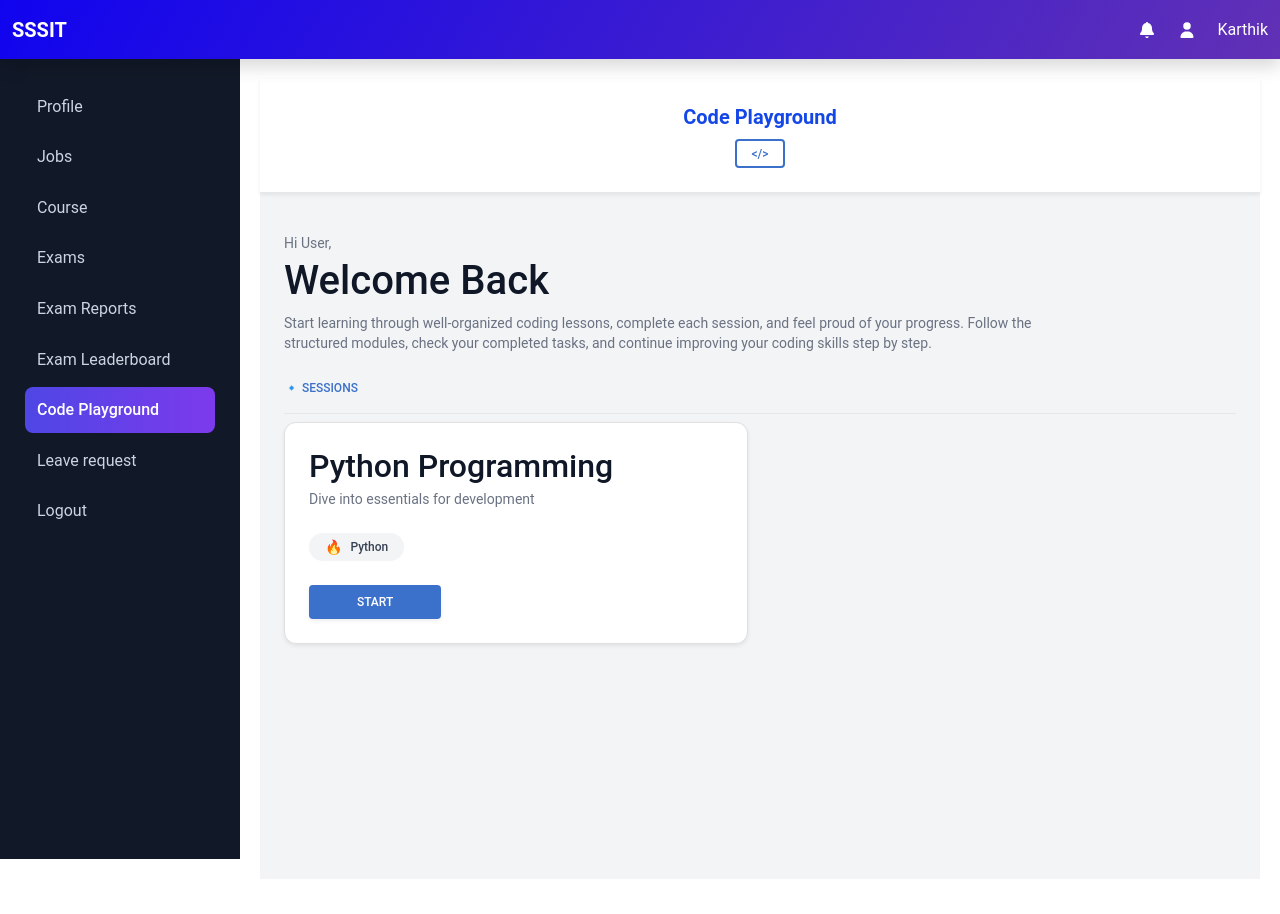
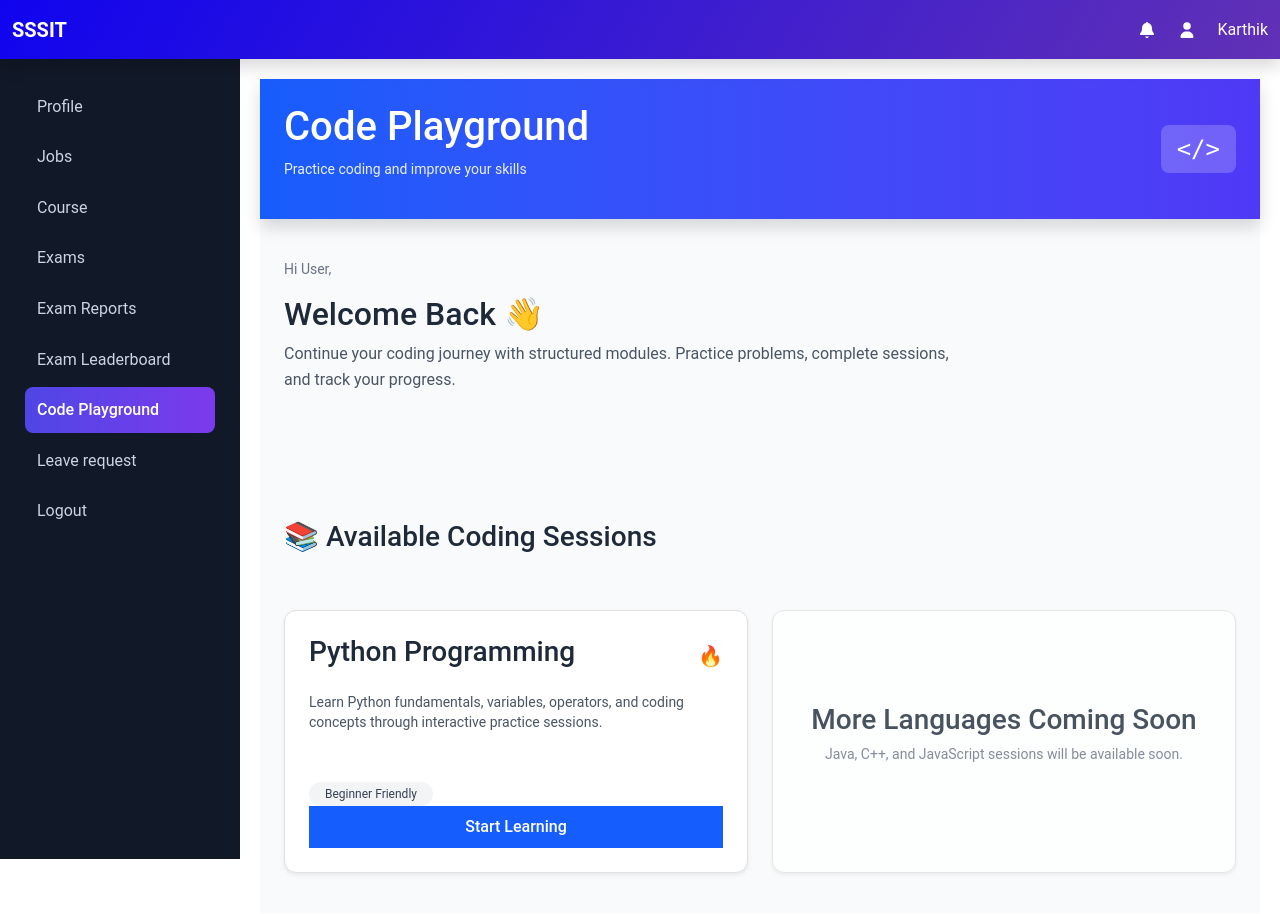
Before and after one commit to sssituser/python12to1pmmainproject, a React (Vite) app in the folder placementapp/: page /playground in a window 1280 px wide. Shown: the top 914 px of the page. Built offline with nearby package versions, Linux system fonts and the light colour scheme.

Commit message:
designed code playground

```diff
--- a/placementapp/src/pages/Playground.jsx
+++ b/placementapp/src/pages/Playground.jsx
@@ -1,110 +1,115 @@
 import React from "react";
-
 import { useNavigate } from "react-router-dom";
 
 function Playground() {
+
   const navigate = useNavigate();
-
-  // Get username dynamically
   const username = localStorage.getItem("username");
 
   return (
-    <div className="min-h-screen bg-gray-100 flex flex-col">
+    <div className="min-h-screen bg-gray-50">
 
-      {/* Top bar / header */}
-      <header className="w-full bg-white shadow-sm border-b border-gray-200">
-        <div className="w-full py-4 flex flex-col items-center justify-center text-center">
+      {/* Header */}
+      <header className="bg-gradient-to-r from-blue-600 to-indigo-600 text-white shadow">
+        <div className="max-w-6xl mx-auto px-6 py-6 flex items-center justify-between">
 
-          <span className="text-xl font-semibold text-blue-700">
-            Code Playground
-          </span>
+          <div>
+            <h1 className="text-2xl font-semibold">Code Playground</h1>
+            <p className="text-sm opacity-90">
+              Practice coding and improve your skills
+            </p>
+          </div>
 
-          <button
-            type="button"
-            className="btn btn-outline-primary btn-sm rounded-full mt-2 text-blue-600 border-blue-400"
-          >
+          <div className="text-2xl bg-white/20 px-3 py-2 rounded-lg font-mono">
             {"</>"}
-          </button>
+          </div>
 
         </div>
       </header>
 
-      {/* Main content */}
-      <main className="flex-1 w-full">
-        <div className="max-w-6xl mx-auto px-4 py-10">
 
-          {/* Greeting */}
-          <p className="text-sm text-gray-500 mb-1">
+      {/* Main Section */}
+      <main className="max-w-6xl mx-auto px-6 py-10">
+
+        {/* Greeting */}
+        <div className="mb-10">
+          <p className="text-sm text-gray-500">
             Hi {username ? username : "User"},
           </p>
 
-          <h1 className="text-2xl font-semibold text-gray-900 mb-2">
-            Welcome Back
-          </h1>
+          <h2 className="text-3xl font-bold text-gray-800 mt-1">
+            Welcome Back 👋
+          </h2>
 
-          <p className="text-sm text-gray-500 mb-3 max-w-3xl">
-            Start learning through well-organized coding lessons, complete each
-            session, and feel proud of your progress. Follow the structured
-            modules, check your completed tasks, and continue improving your
-            coding skills step by step.
+          <p className="text-gray-600 mt-2 max-w-2xl">
+            Continue your coding journey with structured modules.
+            Practice problems, complete sessions, and track your progress.
           </p>
+        </div>
 
-          {/* Sessions tab */}
-          <div className="border-b border-gray-200 mb-2">
+
+        {/* Section Title */}
+        <h3 className="text-xl font-semibold text-gray-800 mb-6 flex items-center gap-2">
+          📚 Available Coding Sessions
+        </h3>
+
+
+        {/* Cards */}
+        <div className="grid md:grid-cols-2 gap-6">
+
+          {/* Python Card */}
+          <div className="bg-white rounded-xl border shadow-sm p-6 hover:shadow-lg transition duration-300 flex flex-col justify-between">
+
+            <div>
+              <div className="flex items-center justify-between mb-3">
+
+                <h3 className="text-lg font-semibold text-gray-800">
+                  Python Programming
+                </h3>
+
+                <span className="text-orange-500 text-xl">🔥</span>
+
+              </div>
+
+              <p className="text-sm text-gray-600 mb-5">
+                Learn Python fundamentals, variables, operators, and coding
+                concepts through interactive practice sessions.
+              </p>
+
+              <span className="inline-block bg-gray-100 text-gray-700 text-xs px-3 py-1 rounded-full">
+                Beginner Friendly
+              </span>
+            </div>
+
             <button
-              type="button"
-              className="btn btn-link px-0 pb-3 border-b-2 border-blue-600 text-blue-600 font-medium rounded-none inline-flex items-center gap-2"
+              onClick={() => navigate("/playground/python")}
+              className="mt-6 bg-blue-600 text-white py-2 rounded-lg font-medium hover:bg-blue-700 transition"
             >
-              🔹 Sessions
+              Start Learning
             </button>
+
           </div>
 
-          {/* Card */}
-          <div className="grid grid-cols-1 md:grid-cols-2 gap-6">
 
-            <div className="bg-white rounded-xl shadow-sm border border-gray-200 p-6 flex flex-col justify-between">
+          {/* Coming Soon Card */}
+          <div className="bg-white rounded-xl border shadow-sm p-6 flex flex-col justify-center items-center text-center opacity-80">
 
-              <div>
-                <h2 className="text-lg font-semibold text-gray-900 mb-1">
-                  Python Programming
-                </h2>
+            <h3 className="text-lg font-semibold text-gray-800 mb-2">
+              More Languages Coming Soon
+            </h3>
 
-                <p className="text-sm text-gray-500 mb-4">
-                  Dive into essentials for development
-                </p>
-
-                {/* Python Tag with Fire Symbol */}
-                <div className="inline-flex items-center px-3 py-1 rounded-full bg-gray-100 text-xs font-medium text-gray-700">
-
-                  <span className="mr-2 text-orange-500 text-sm">
-                    🔥
-                  </span>
-
-                  <span>Python</span>
-
-                </div>
-              </div>
-
-              {/* Start Button */}
-              <div className="mt-6">
-                <button
-                  type="button"
-                  className="btn btn-primary w-full md:w-auto px-5 py-2 rounded-lg font-semibold shadow-sm"
-                  onClick={() => navigate("/playground/python")}
-                >
-                  Start
-                </button>
-              </div>
-
-            </div>
+            <p className="text-sm text-gray-500">
+              Java, C++, and JavaScript sessions will be available soon.
+            </p>
 
           </div>
 
         </div>
+
       </main>
+
     </div>
   );
 }
 
-
 export default Playground;
--- a/placementapp/src/pages/PlaygroundDetail.jsx
+++ b/placementapp/src/pages/PlaygroundDetail.jsx
@@ -5,98 +5,114 @@ import variablesImg from "../assets/variables.jpg";
 import operatorsImg from "../assets/operators.jpg";
 
 function PlaygroundDetail() {
+
   const navigate = useNavigate();
+
   const sessions = [
     {
       title: "Introduction to Variables, Comments and Usage",
       description:
-        "Explore the key concepts and subtopics under Introduction to Variables, Comments and Usage.",
+        "Learn how variables work in Python, how to write comments, and how they are used in real coding.",
       image: variablesImg,
     },
     {
       title: "Operators",
-      description: "Explore the key concepts and subtopics under Operators.",
+      description:
+        "Understand arithmetic, logical, and comparison operators used in Python programming.",
       image: operatorsImg,
     },
   ];
+
   return (
-    <div className="min-h-screen bg-gray-100 flex flex-col">
+    <div className="min-h-screen bg-gray-50">
 
-      {/* Top bar */}
-      <header className="w-full bg-white shadow-sm border-b border-gray-200">
-        <div className="relative max-w-6xl mx-auto px-4 py-4 flex items-center justify-center">
-          {/* Back button */}
+      {/* Header */}
+      <header className="bg-white border-b shadow-sm">
+        <div className="max-w-6xl mx-auto px-6 py-4 flex items-center justify-between">
+
           <button
-            type="button"
-            className="absolute left-4 btn btn-outline-primary btn-sm rounded-pill px-3 py-1"
             onClick={() => navigate("/playground")}
+            className="text-sm text-gray-600 hover:text-blue-600"
           >
             ← Back
           </button>
-          {/* Title */}
-          <div className="flex flex-col items-center justify-center text-center">
-            <span className="text-xl font-semibold text-blue-700">
+
+          <h1 className="text-xl font-semibold text-blue-700">
             Code Playground
-            </span>
-            <button
-              type="button"
-              className="btn btn-outline-primary btn-sm rounded-full mt-2 text-blue-600 border-blue-400"
-            >
+          </h1>
+
+          <div className="text-blue-600 font-mono text-sm bg-blue-50 px-3 py-1 rounded-full">
             {"</>"}
-            </button>
           </div>
+
         </div>
       </header>
-      {/* Main content */}
-      <main className="flex-1 w-full">
-        <div className="max-w-6xl mx-auto px-4 py-8 space-y-6">
-          {/* Title and description */}
-          <div>
-            <h3 className="text-base md:text-lg font-semibold text-gray-900 mb-1">
+
+
+      {/* Main Section */}
+      <main className="max-w-6xl mx-auto px-6 py-10">
+
+        {/* Page Title */}
+        <div className="mb-8">
+          <h2 className="text-2xl font-semibold text-gray-800 mb-2">
             Python Essentials for Learning
-            </h3>
-            <p className="text-sm text-gray-600 max-w-3xl">
-              Dive into curated coding modules, complete sessions, and celebrate
-              your progress. Engage with structured modules, track completion,
-              and stay ahead in your journey.
+          </h2>
+
+          <p className="text-gray-600 max-w-2xl">
+            Explore structured Python modules, practice coding concepts,
+            and track your progress through guided sessions.
           </p>
         </div>
+
+
         {/* Sessions */}
-          <div className="space-y-4">
+        <div className="grid gap-6">
+
           {sessions.map((item, index) => (
+
             <div
               key={index}
-                className="bg-white rounded-xl border border-gray-200 shadow-sm px-4 py-4 md:px-6 md:py-5 flex items-center justify-between hover:shadow-md transition"
+              className="bg-white border rounded-xl shadow-sm p-5 flex items-center justify-between hover:shadow-md transition"
             >
 
-                <div className="flex items-start gap-4">
-                  {/* Image */}
-                  <div className="w-20 h-20 rounded-lg overflow-hidden bg-gray-100 flex-shrink-0 flex items-center justify-center">
+              {/* Left Section */}
+              <div className="flex items-center gap-5">
+
                 <img
                   src={item.image}
                   alt={item.title}
-                      className="w-full h-full object-cover"
+                  className="w-20 h-20 rounded-lg object-cover"
                 />
-                  </div>
-                  {/* Text */}
+
                 <div>
-                    <h2 className="text-sm font-semibold text-gray-900">
+                  <h3 className="font-semibold text-gray-800">
                     {item.title}
-                    </h2>
-                    <p className="text-xs md:text-sm text-gray-600 mt-1">
+                  </h3>
+
+                  <p className="text-sm text-gray-600 mt-1 max-w-md">
                     {item.description}
                   </p>
                 </div>
+
               </div>
-                {/* Start button */}
-                <button type="button"className="btn btn-primary btn-sm rounded-pill px-4"onClick={() => navigate("/exam")}>
+
+
+              {/* Start Button */}
+              <button
+                onClick={() => navigate("/exam")}
+                className="bg-blue-600 text-white px-5 py-2 rounded-full text-sm hover:bg-blue-700 transition"
+              >
                 Start
               </button>
+
             </div>
+
           ))}
+
         </div>
-        </div>
+
       </main>
+
     </div>
   );
 }
```
Also changed, not shown: 1 other file (tests, documents, lock files or other folders). Lines whose indentation alone changed are shown as unchanged.
